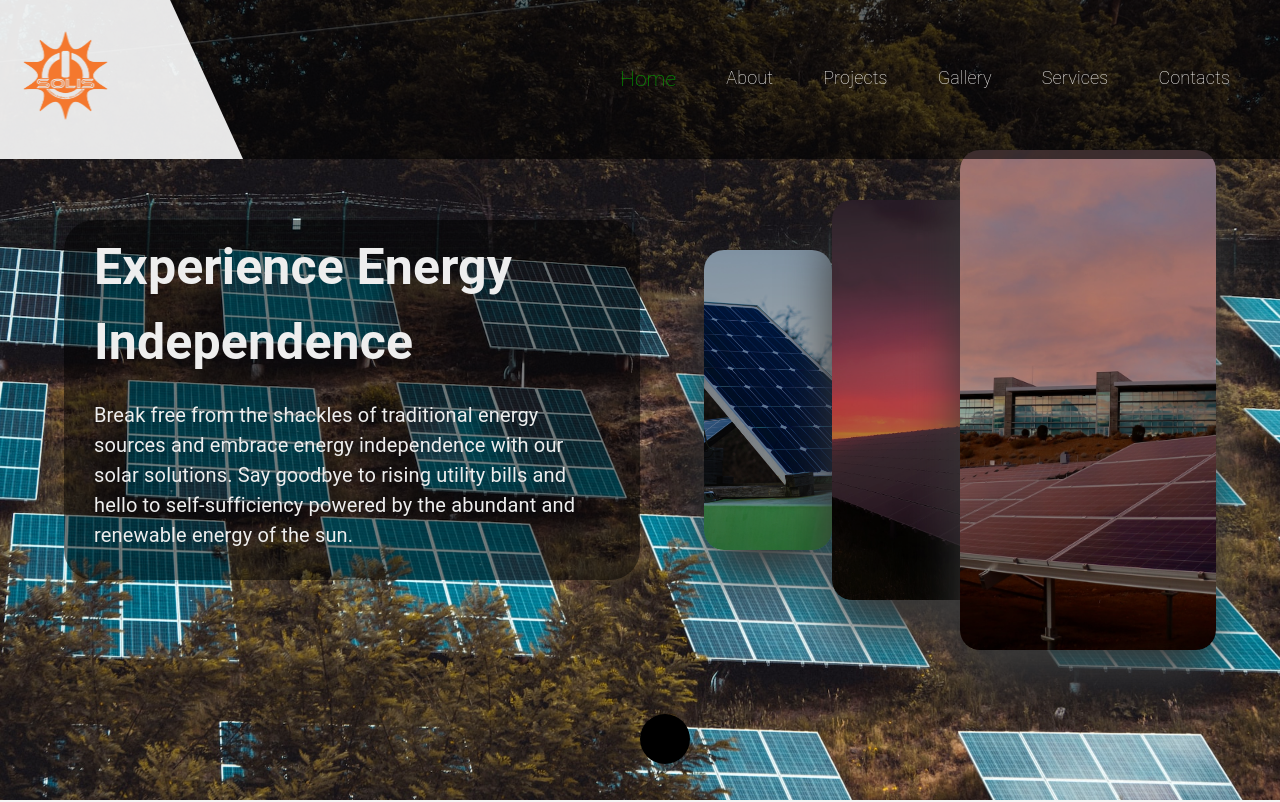
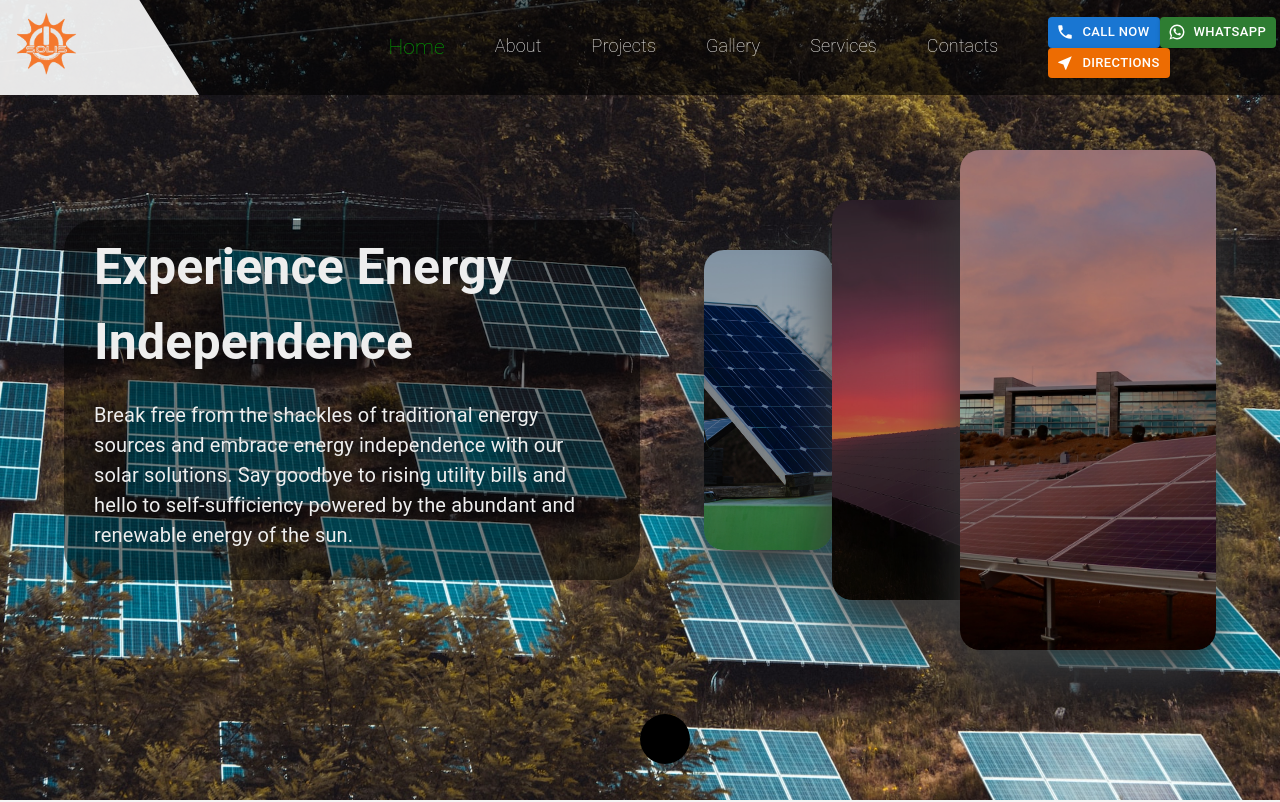
Before and after one commit to joshijacob-solis/solis-main, a React (Create React App) app: page / in a window 1280 px wide. Shown: the top 802 px of the page. Built offline with nearby package versions, Linux system fonts and the light colour scheme.

Commit message:
Update header.js

```diff
--- a/src/components/Header/header.js
+++ b/src/components/Header/header.js
@@ -3,7 +3,6 @@ import AppBar from "@mui/material/AppBar";
 import Box from "@mui/material/Box";
 import CssBaseline from "@mui/material/CssBaseline";
 import Divider from "@mui/material/Divider";
-// import Drawer from "@mui/material/Drawer";
 import { styled } from "@mui/material/styles";
 import { grey } from "@mui/material/colors";
 import IconButton from "@mui/material/IconButton";
@@ -12,27 +11,49 @@ import ListItem from "@mui/material/ListItem";
 import ListItemButton from "@mui/material/ListItemButton";
 import MenuIcon from "@mui/icons-material/Menu";
 import Toolbar from "@mui/material/Toolbar";
+import Button from "@mui/material/Button";
+import PhoneIcon from "@mui/icons-material/Phone";
+import WhatsAppIcon from "@mui/icons-material/WhatsApp";
+import NearMeIcon from "@mui/icons-material/NearMe";
+import SwipeableDrawer from "@mui/material/SwipeableDrawer";
+import { useMediaQuery } from "@mui/material";
+
 import { NavBarLinks } from "../../constants/navBarLinks";
 import Logo from "../../assets/images/solis_logo.png";
+import longLogo from "../../assets/images/Solis_Long_Logo.png";
+import CloseIcon from "@mui/icons-material/Close";
 import { Link, useLocation, useNavigate } from "react-router-dom";
-import CloseIcon from "@mui/icons-material/Close";
-import { useMediaQuery } from "@mui/material";
 import { HeaderStyles } from "./styles";
-import SwipeableDrawer from "@mui/material/SwipeableDrawer";
-import longLogo from "../../assets/images/Solis_Long_Logo.png";
 
 export function Header(props) {
   const { window } = props;
   const [mobileOpen, setMobileOpen] = React.useState(false);
   const path = useLocation().pathname;
   const matches = useMediaQuery("(max-width:825px)");
+  const compact = useMediaQuery("(max-width:1024px)");
   const mobileMatches = useMediaQuery("(max-width:500px)");
   const navigate = useNavigate();
 
-  const handleDrawerToggle = () => {
-    setMobileOpen((prevState) => !prevState);
-  };
-  const headerStyles = HeaderStyles();
+  // ---- CTA config ----
+  const PHONE_E164 = "+918301849474";
+  const PHONE_DISPLAY = "+91 8301849474";
+  const WA_NUMBER = "918301849474"; // no +
+  const WA_TEXT = encodeURIComponent("Hi Solis Green Energy, I'd like a solar quote.");
+  const DESTINATION =
+    "Solis Green Energy Solutions, Mini Kristal Arcade, Muthoor, Thiruvalla 689107";
+  const directionsUrl =
+    "https://www.google.com/maps/dir/?api=1&destination=" +
+    encodeURIComponent(DESTINATION);
+
+  const callNow = () => (window.location.href = `tel:${PHONE_E164}`);
+  const openWhatsApp = () =>
+    window.open(`https://wa.me/${WA_NUMBER}?text=${WA_TEXT}`, "_blank", "noopener");
+  const openDirections = () => window.open(directionsUrl, "_blank", "noopener");
+
+  const handleDrawerToggle = () => setMobileOpen((prev) => !prev);
+
+  const s = HeaderStyles();
+
   const Puller = styled(Box)(({ theme }) => ({
     width: 30,
     height: 6,
@@ -42,38 +63,37 @@ export function Header(props) {
     bottom: 8,
     left: "calc(50% - 15px)",
   }));
+
   const drawer = (
     <Box
       onClick={handleDrawerToggle}
-      sx={headerStyles.sideDrawerBoxStyle}
+      sx={s.sideDrawerBoxStyle}
       className="side-drawer-main"
     >
-      <Box sx={headerStyles.sideDrawerImageBoxStyle}>
+      <Box sx={s.sideDrawerImageBoxStyle}>
         <img
-          onClick={(e) => {
-            navigate("/");
-          }}
+          onClick={() => navigate("/")}
           src={longLogo}
           alt="solis-logo"
-          width="250px"
-          height="100px"
-        ></img>
+          width="250"
+          height="100"
+        />
       </Box>
       <Divider />
       <List>
         {NavBarLinks.map((item) => (
           <ListItem key={item.name} disablePadding>
-            <ListItemButton sx={headerStyles.lisItemButtonStyle}>
+            <ListItemButton sx={s.lisItemButtonStyle}>
               <Link
                 to={item.link}
                 style={
                   item.name !== "Home"
                     ? path.includes("/" + item.name.toLowerCase())
-                      ? headerStyles.selectedSideDrawerLinkStyle
-                      : headerStyles.sideDrawerLinkStyle
+                      ? s.selectedSideDrawerLinkStyle
+                      : s.sideDrawerLinkStyle
                     : path === "/"
-                    ? headerStyles.selectedSideDrawerLinkStyle
-                    : headerStyles.sideDrawerLinkStyle
+                    ? s.selectedSideDrawerLinkStyle
+                    : s.sideDrawerLinkStyle
                 }
               >
                 {item.name}
@@ -82,53 +102,58 @@ export function Header(props) {
           </ListItem>
         ))}
       </List>
-      <Box sx={headerStyles.closeButtonStyle}>
+      <Box sx={s.closeButtonStyle}>
         <CloseIcon />
       </Box>
       <Puller />
     </Box>
   );
 
-  const container =
-    window !== undefined ? () => window().document.body : undefined;
+  const container = window !== undefined ? () => window().document.body : undefined;
 
   return (
-    <Box sx={headerStyles.wrapBoxStyle}>
+    <Box sx={s.wrapBoxStyle}>
       <CssBaseline />
       <AppBar
         component="nav"
-        sx={headerStyles.appBarStyles}
+        position="fixed"
+        sx={s.appBarStyles}
         className="app-bar-wrap"
       >
-        <Toolbar sx={headerStyles.toolBarStyles}>
-          <Box sx={headerStyles.logoBoxStyles}>
+        <Toolbar sx={s.toolBarStyles}>
+          {/* Logo */}
+          <Box sx={s.logoBoxStyles}>
             <p
               onClick={(e) => {
                 e.preventDefault();
                 navigate("/");
               }}
               role="button"
-              style={{ cursor: "pointer" }}
+              style={{ cursor: "pointer", margin: 0 }}
             >
               <img
                 src={Logo}
-                style={{ cursor: "pointer" }}
                 alt="solis-logo"
-                width={matches ? "70px" : "130px"}
-                height={matches ? "70px" : "120px"}
-              ></img>
+                width={matches ? 64 : 92}
+                height={matches ? 64 : 88}
+                style={{ objectFit: "contain" }}
+              />
             </p>
           </Box>
+
+          {/* Mobile menu icon */}
           <IconButton
             color="inherit"
             aria-label="open drawer"
             edge="start"
             onClick={handleDrawerToggle}
-            sx={headerStyles.iconButtonStyle}
+            sx={s.iconButtonStyle}
           >
             <MenuIcon />
           </IconButton>
-          <Box sx={headerStyles.navLinkBoxStyle}>
+
+          {/* Center nav (hidden on mobile) */}
+          <Box sx={s.navLinkBoxStyle}>
             {NavBarLinks.map((item) => (
               <Link
                 className="nav-links"
@@ -137,38 +162,75 @@ export function Header(props) {
                 style={
                   item.name !== "Home"
                     ? path.includes("/" + item.name.toLowerCase())
-                      ? headerStyles.selectedNavLinkStyle
-                      : headerStyles.navLinkStyles
+                      ? s.selectedNavLinkStyle
+                      : s.navLinkStyles
                     : path === "/"
-                    ? headerStyles.selectedNavLinkStyle
-                    : headerStyles.navLinkStyles
+                    ? s.selectedNavLinkStyle
+                    : s.navLinkStyles
                 }
               >
                 {item.name}
               </Link>
             ))}
           </Box>
+
+          {/* Right CTAs */}
+          <Box sx={s.ctaGroupStyle}>
+            <Button
+              onClick={callNow}
+              color="primary"
+              variant="contained"
+              size="small"
+              startIcon={<PhoneIcon fontSize="small" />}
+              sx={s.ctaButton}
+            >
+              {!compact && "Call Now"}
+            </Button>
+            <Button
+              onClick={openWhatsApp}
+              color="success"
+              variant="contained"
+              size="small"
+              startIcon={<WhatsAppIcon fontSize="small" />}
+              sx={s.ctaButton}
+            >
+              {!compact && "WhatsApp"}
+            </Button>
+            <Button
+              onClick={openDirections}
+              color="warning"
+              variant="contained"
+              size="small"
+              startIcon={<NearMeIcon fontSize="small" />}
+              sx={s.ctaButton}
+            >
+              {!compact && "Directions"}
+            </Button>
+          </Box>
         </Toolbar>
       </AppBar>
+
+      {/* Top Drawer (mobile) */}
       <Box component="nav">
         <SwipeableDrawer
           container={container}
           variant="temporary"
           open={mobileOpen}
           anchor="top"
+          onOpen={() => {}}
           onClose={handleDrawerToggle}
-          swipeAreaWidth={mobileMatches?50:0}
-          ModalProps={{
-            keepMounted: true, // Better open performance on mobile.
-          }}
-          keepMounted={true}
-          sx={headerStyles.drawerStyles}
+          swipeAreaWidth={mobileMatches ? 50 : 0}
+          ModalProps={{ keepMounted: true }}
+          keepMounted
+          sx={s.drawerStyles}
         >
           {drawer}
         </SwipeableDrawer>
       </Box>
-      <Box component="main" sx={{ p: 3 }}>
-        <Toolbar />
+
+      {/* Spacer for fixed AppBar */}
+      <Box component="main" sx={{ p: 0 }}>
+        <Toolbar sx={{ minHeight: matches ? 56 : 64 }} />
       </Box>
     </Box>
   );
```
